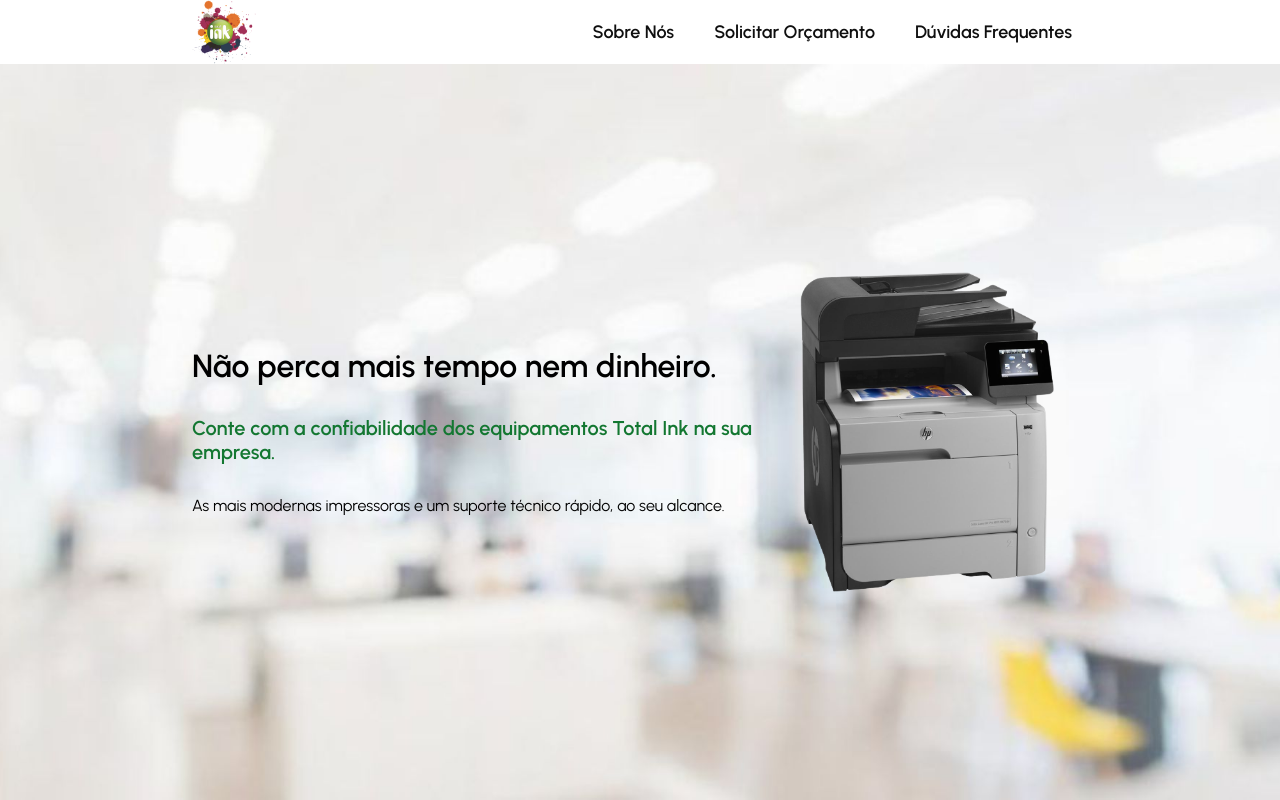
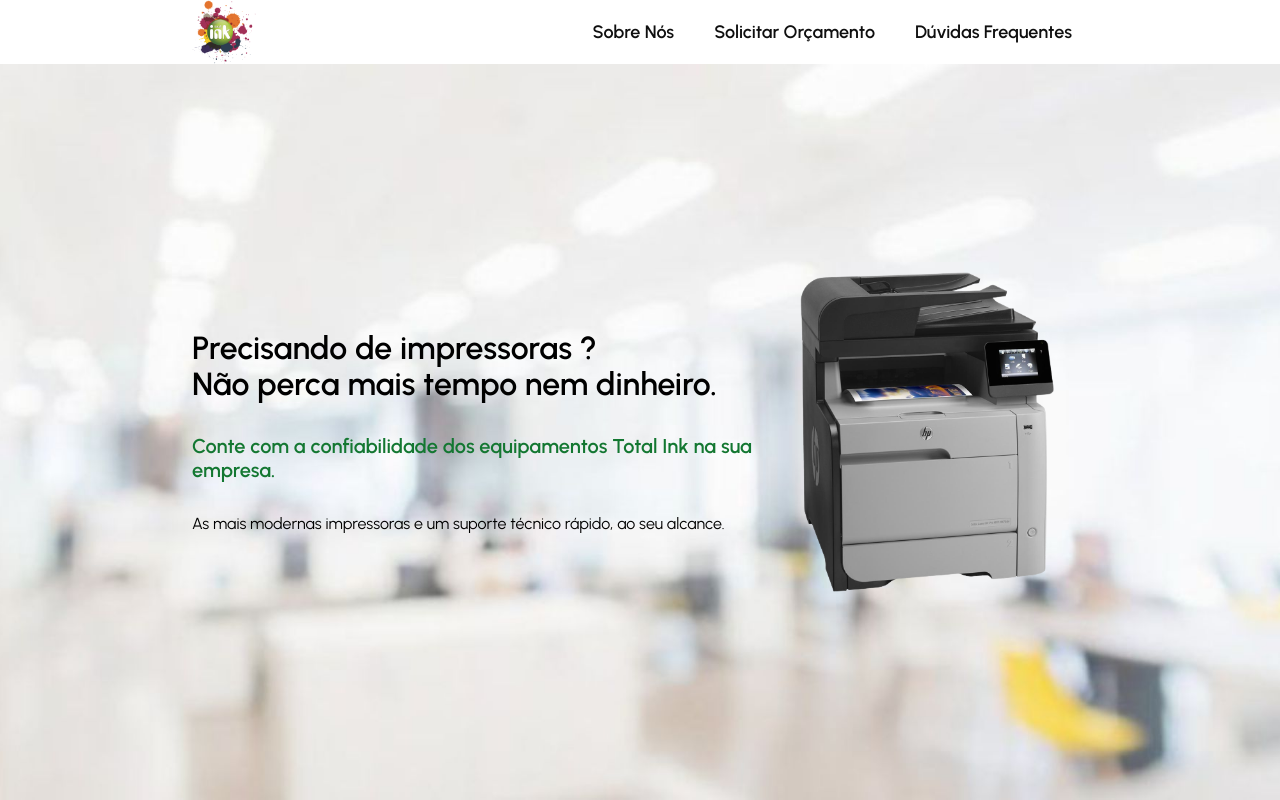
Before and after one commit to diegonacif/totalink-page, a React (Vite) app: page / in a window 1280 px wide. Shown: the top 800 px of the page. Built offline with nearby package versions, Linux system fonts and the light colour scheme.

Commit message:
feat: 'precisando de impressoras'

```diff
--- a/src/components/Modal/Modal.jsx
+++ b/src/components/Modal/Modal.jsx
@@ -23,7 +23,10 @@ const transitions = useTransition(printerVisible, {
     <div className="modal-container">
       <section>
         <div className="modal-text">
-          <h1>Não perca mais tempo nem dinheiro.</h1>
+          <h1>
+            Precisando de impressoras ?<br />
+            Não perca mais tempo nem dinheiro.
+          </h1>
           <h4>Conte com a confiabilidade dos equipamentos Total Ink na sua empresa.</h4>
           <h6>As mais modernas impressoras e um suporte técnico rápido, ao seu alcance.</h6>
         </div>
```
